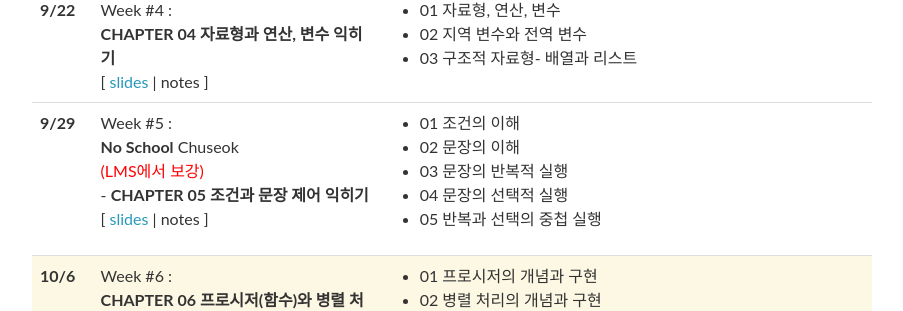
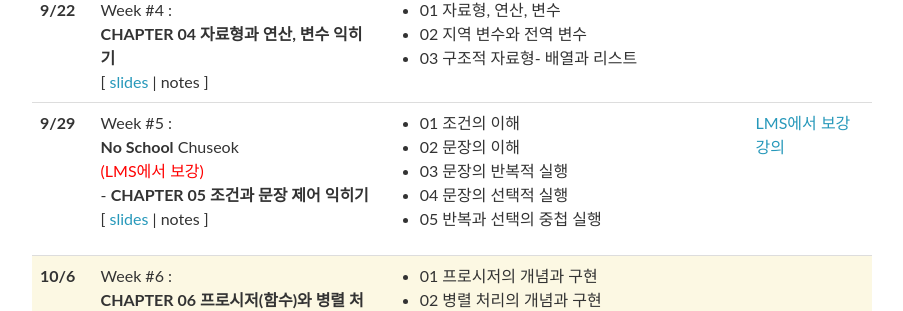
Before and after one commit to 2023-aaronkr/jnue-iss, a Jekyll site: the page built from _pages/lectures.md, in a window 1280 px wide and 900 px high, scrolled down 424 px. Shown: the part 147-458 px from the top of the window, without its empty margins (188-1091 px from the left). Built offline with Jekyll 4.4.1, drawn with Linux system fonts in a browser that asks for light colours; nearby versions of some CDN libraries; comment, search, counter and statistics services are not loaded.

Commit message:
Update lectures

```diff
--- a/_data/lectures.yml
+++ b/_data/lectures.yml
@@ -56,7 +56,8 @@
     - 03 문장의 반복적 실행
     - 04 문장의 선택적 실행
     - 05 반복과 선택의 중첩 실행
-  logistics:
+  logistics: >
+    <a href="https://lms.jnue.kr">LMS에서 보강 강의</a>
 
 - date: 10/6
   week: 6
```
